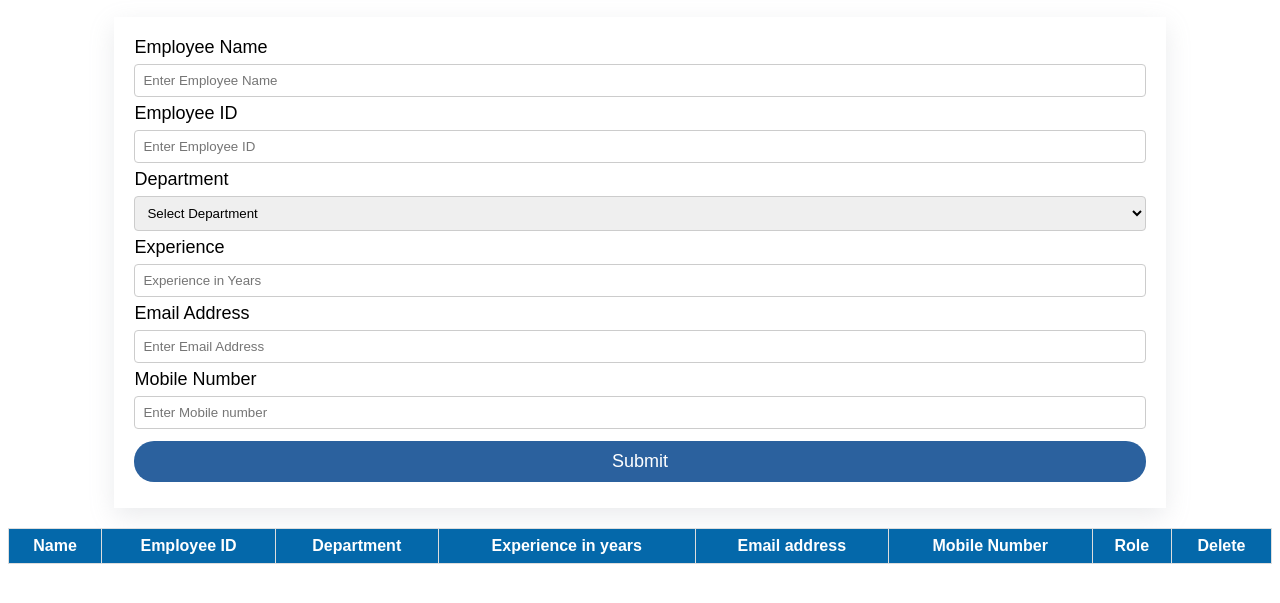
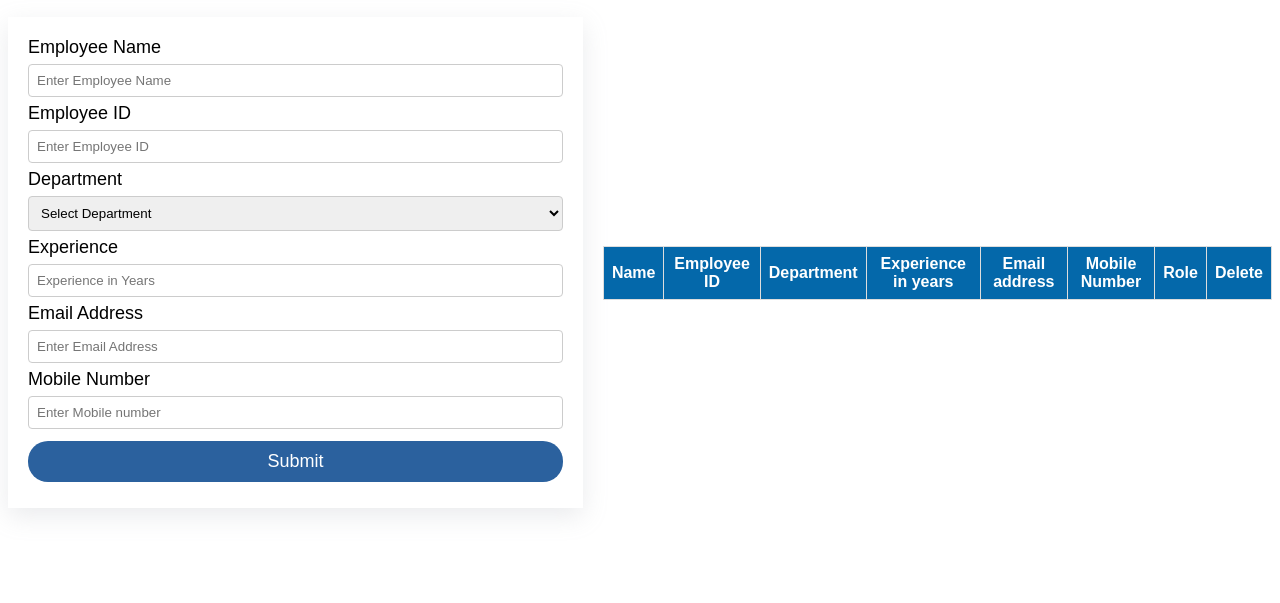
Before and after one commit to suarajyadavy676/Masai_Employee_Records-, a plain HTML site: page index.html in a window 1280 px wide. Shown: the part 47-650 px from the top of the page. Drawn offline with Linux system fonts and the light colour scheme.

Commit message:
this is second commit and sme change in css

```diff
--- a/index.css
+++ b/index.css
@@ -2,6 +2,9 @@
 body {
     font-family: Arial, Helvetica, sans-serif;
   }
+  /* #cont{
+    display: grid; grid-template-columns: repeat(2,1fr); border: 2px solid red;
+  } */
 
   h1 {
     text-align: center;
@@ -12,7 +15,7 @@ body {
 
   div {
     display: flex;
-    flex-direction: column;
+    /* flex-direction: column; */
     align-items: center;
     margin-top: 20px;
   }
@@ -56,6 +59,7 @@ body {
     width: 100%;
     margin-top: 20px;
     border-collapse: collapse;
+    margin-left: 20px;
   }
 
   table td,
--- a/index.html
+++ b/index.html
@@ -10,7 +10,7 @@
   <body>
     <h1>Masai Employee Records</h1>
 
-    <div>
+    <div id="cont">
       <form id="employeeForm">
         <label for="name">Employee Name</label><br />
         <input id="name" type="text" placeholder="Enter Employee Name" /><br />
```
